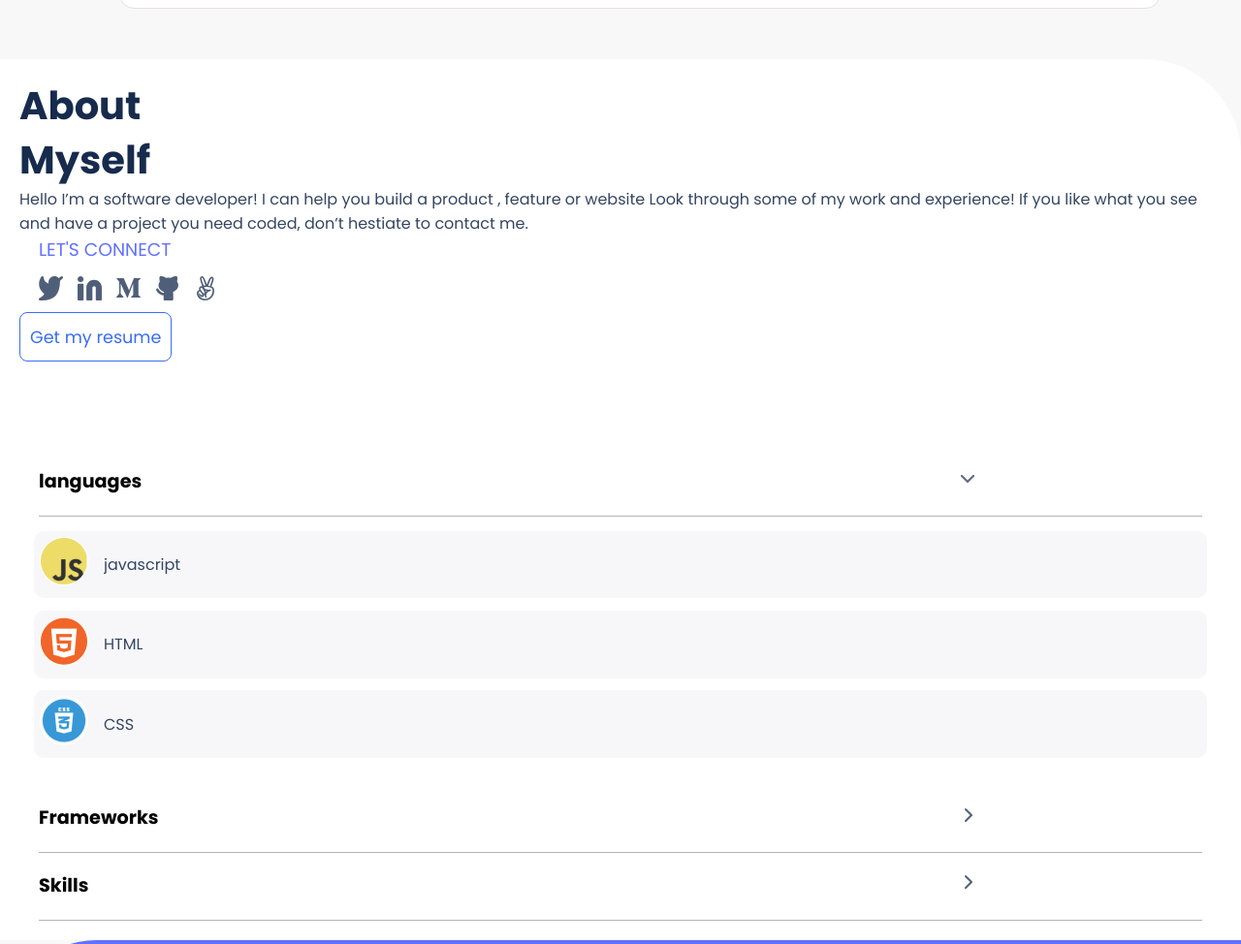
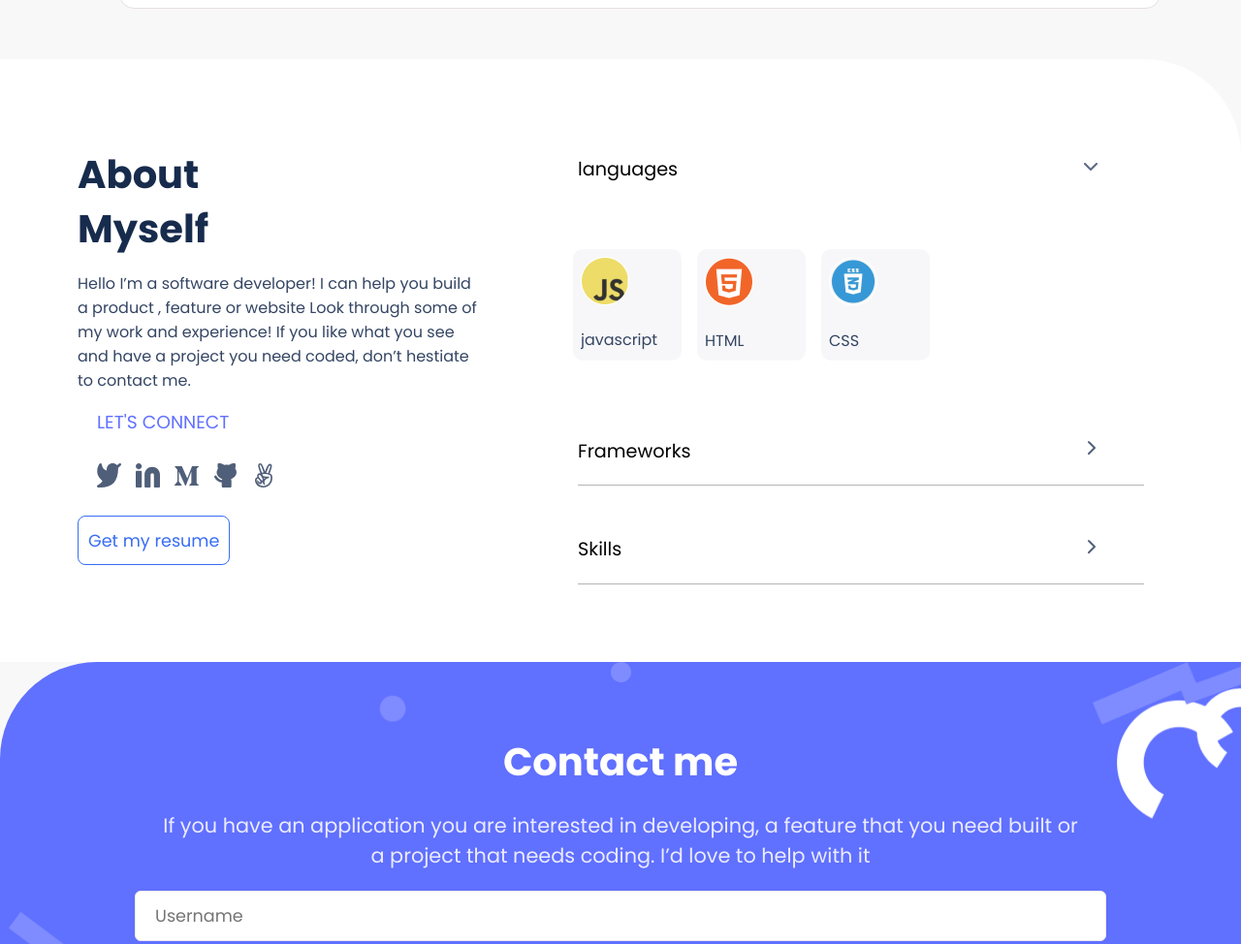
Before and after one commit to Kaghenimbale/my-portfolio, a website: page index.html in a window 1280 px wide. Shown: the part 2675-3649 px from the top of the page at 97% size. Drawn offline with Linux system fonts and the light colour scheme.

Commit message:
Add desktop style to About section

```diff
--- a/style.css
+++ b/style.css
@@ -509,4 +509,52 @@ fieldset {
   .order-2 {
     order: 1;
   }
+
+  #About {
+    display: flex;
+    flex-direction: row;
+    padding: 5rem 5rem;
+    align-items: center;
+  }
+
+  .about-1 {
+    display: flex;
+    flex-direction: column;
+    width: 40%;
+    gap: 1rem;
+  }
+
+  .about-2 {
+    width: 60%;
+    display: flex;
+    flex-direction: column;
+    gap: 2rem;
+  }
+
+  .languages {
+    display: flex;
+    flex-wrap: wrap;
+    gap: 1rem;
+  }
+
+  .language {
+    width: 6rem;
+    display: flex;
+    flex-direction: column;
+    align-items: flex-start;
+    padding: 0.5rem;
+  }
+
+  .framework li {
+    width: 80%;
+    font-weight: 400;
+  }
+
+  .initial {
+    border-bottom: none;
+  }
+
+  .section-3 {
+    padding: 0 10rem;
+  }
 }
```
